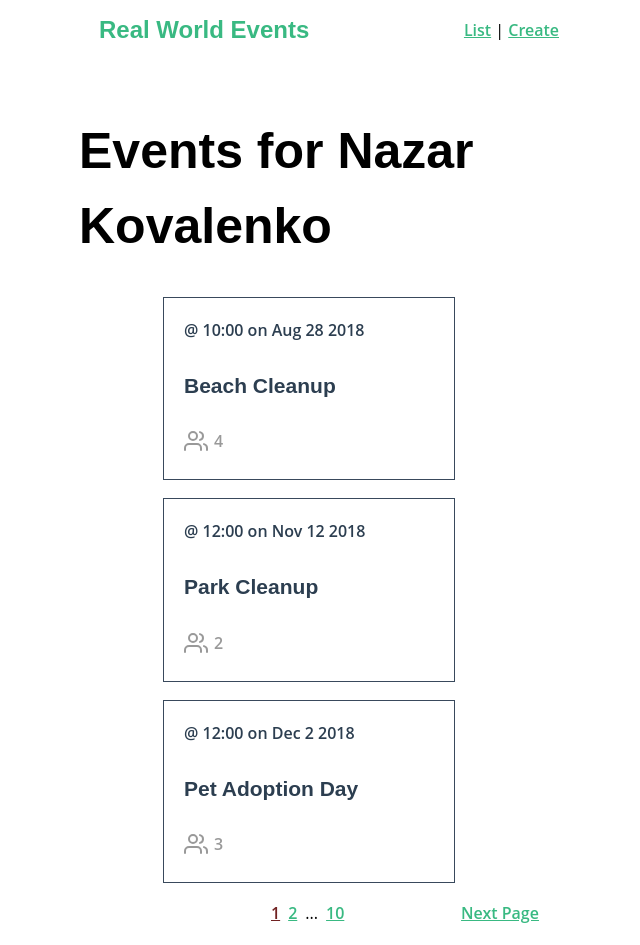
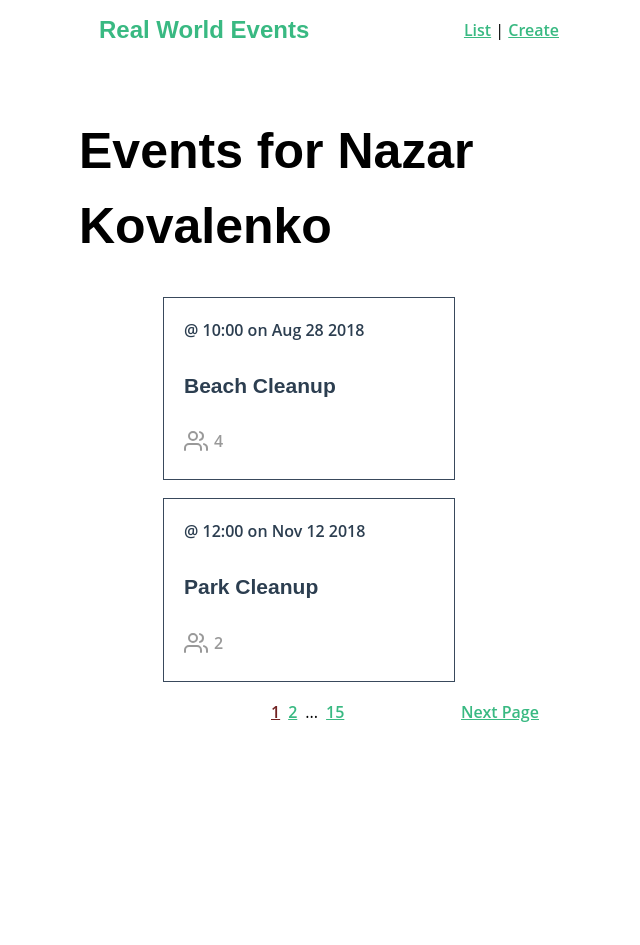
Before and after one commit to xeilen/real-world-vue-3, a Vue app: page / in a window 1280 px wide. Shown: the whole page, without its empty margins (331-971 px from the left). After the commit the page ends 800 px from the top, so only its background shows below. Built offline with nearby package versions, Linux system fonts and the light colour scheme; data requests are answered from the project's data file; the HTML template or start-up script is replaced by a standard one.

Commit message:
event per page 2

```diff
--- a/src/views/EventList.vue
+++ b/src/views/EventList.vue
@@ -86,7 +86,7 @@ export default {
   created() {
     watchEffect(() => {
       this.$store.dispatch('eventModule/fetchEvents', {
-        perPage: 3,
+        perPage: 2,
         page: this.page,
       })
     })
@@ -97,7 +97,7 @@ export default {
     //   return parseInt(this.$route.query.page) || 1
     // },
     calcLastPage() {
-      return Math.ceil(this.eventModule.totalEvents / 3)
+      return Math.ceil(this.eventModule.totalEvents / 2)
     },
     generatePagesArray() {
       return [...Array(this.calcLastPage).keys()]
```
Also changed, not shown: 1 other file (tests, documents, lock files or other folders).
